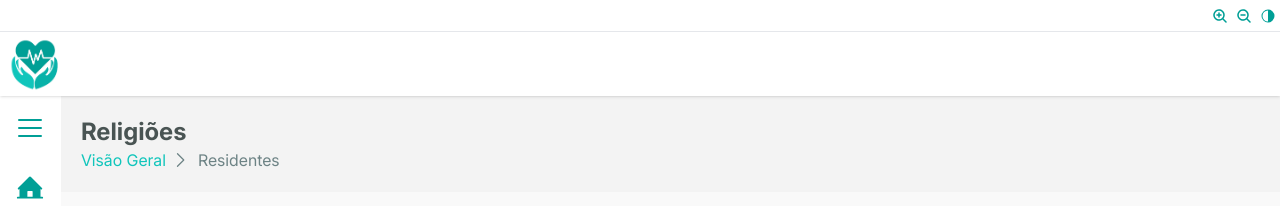
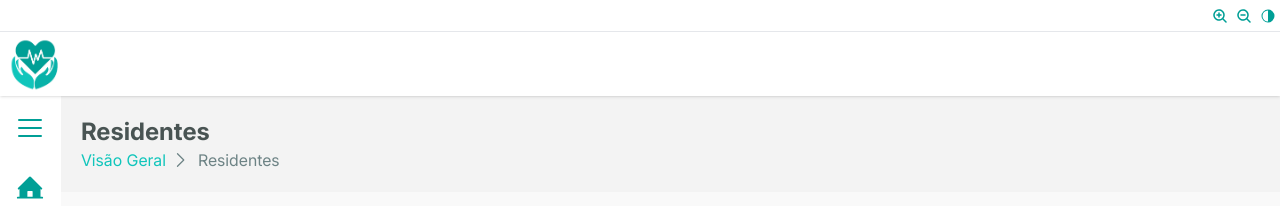
Before and after one commit to Fatec-ADS-AMS2024/SeniorCareManager-Frontend, a React (Vite) app in the folder SeniorCareManagerFrontend/: page /resident in a window 1280 px wide. Shown: the top 206 px of the page. Built offline with nearby package versions, Linux system fonts and the light colour scheme.

Commit message:
:recycle:	refactor: Alterando nome das rotas e nome da página

```diff
--- a/SeniorCareManagerFrontend/src/features/resident/pages/ResidentOverview.tsx
+++ b/SeniorCareManagerFrontend/src/features/resident/pages/ResidentOverview.tsx
@@ -98,7 +98,7 @@ export default function ResidentTable() {
 
   return (
     <div>
-      <BreadcrumbPageTitle title='Religiões' />
+      <BreadcrumbPageTitle title='Residentes' />
       <div className='bg-neutralWhite px-6 py-6 max-w-[95%] mx-auto rounded-lg shadow-md mt-10'>
         <div className='flex items-center justify-between mb-4'>
           <SearchBar placeholder='Buscar religião...' />
@@ -108,7 +108,7 @@ export default function ResidentTable() {
             iconPosition='left'
             color='success'
             size='medium'
-            onClick={() => navigate('/ResidentForm')}
+            onClick={() => navigate('/resident/registration')}
           />
         </div>
         <Table
```
